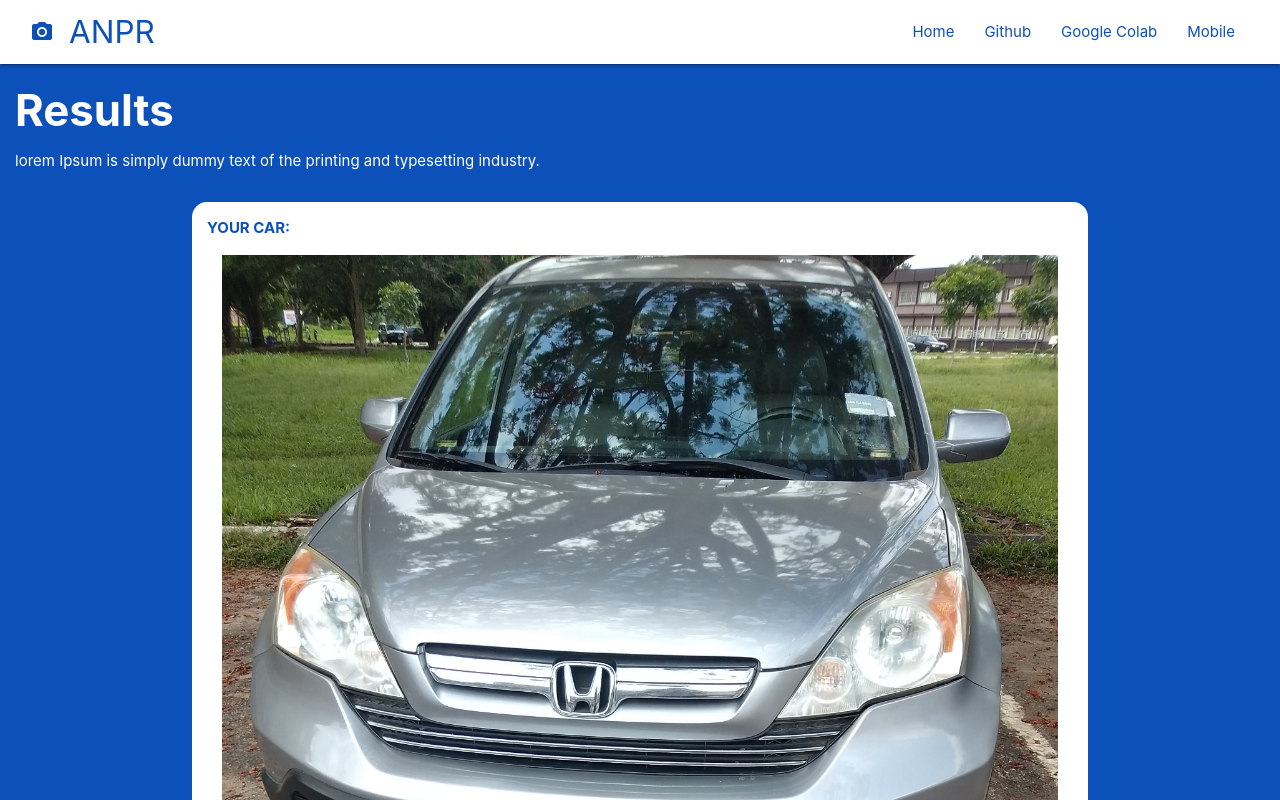
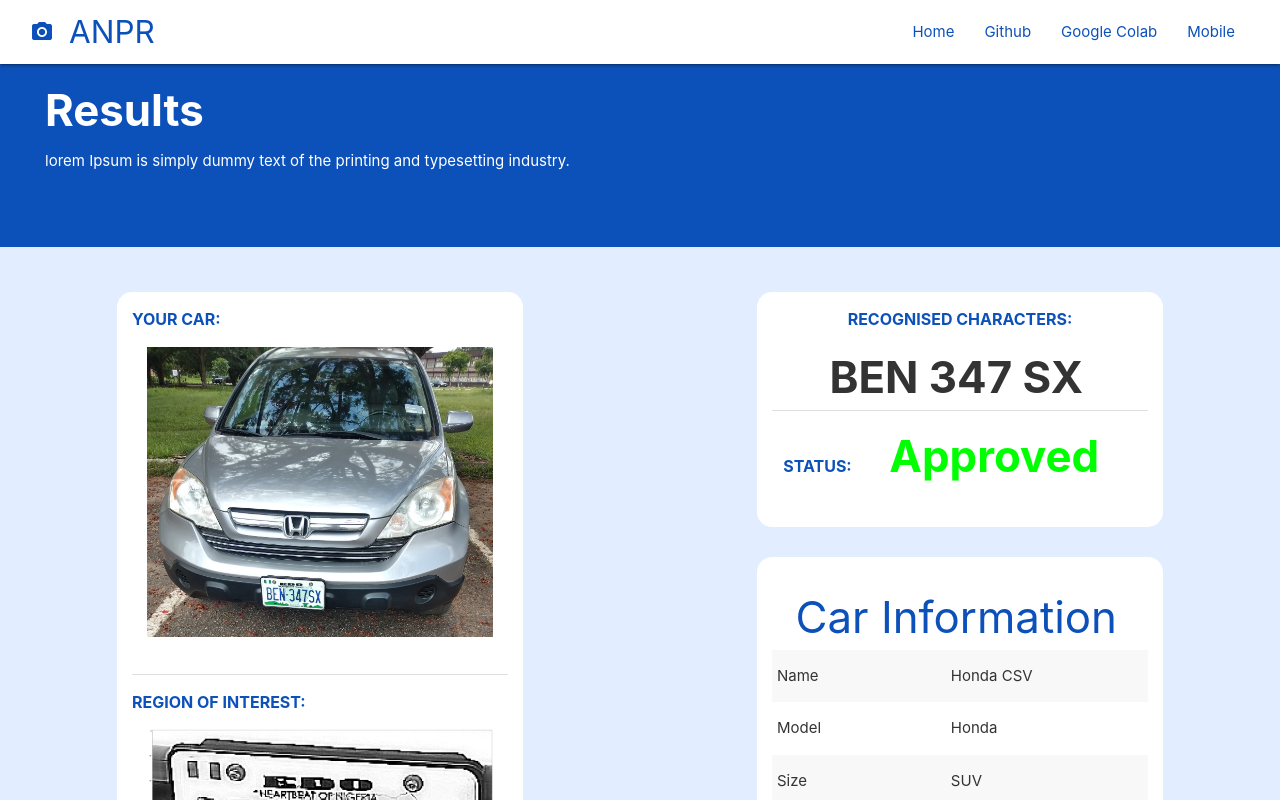
Before and after one commit to Ango-Jay/anpr-front, a React (Create React App) app: page /result in a window 1280 px wide. Shown: the top 800 px of the page. Built offline with nearby package versions, Linux system fonts and the light colour scheme.

Commit message:
added support for larger screens

```diff
--- a/src/pages/result/result.jsx
+++ b/src/pages/result/result.jsx
@@ -13,7 +13,7 @@
         <Button
           buttonIconName="delete"
           buttonFunction="Delete"
-          style={{ backgroundColor: "#af0404" }}
+          style={{ backgroundColor: "#af0404", borderRadius: "50px" }}
         />
       );
     }
@@ -29,28 +29,37 @@
             industry.
           </p>
         </div>
-
-        <div className="container">
+        <div className="result-flex-container">
+          <div className="result-background-1 result-flex-child">
+            <div className="container ">
               <div className="row">
                 <div className="col s12 result-section-border1">
                   <p className="result-specification-txt">YOUR CAR:</p>
                   <img src={carImg} className="car-img" alt="car" />
                   <div className="divider my-1"></div>
-              <p className="result-specification-txt">REGION OF INTEREST:</p>
+                  <p className="result-specification-txt">
+                    REGION OF INTEREST:
+                  </p>
                   <img src={licenseImg} className="license-img" alt="license" />
                 </div>
               </div>
             </div>
           </div>
+          <div className="result-background-2 result-flex-child">
             <div className="container">
               <div className="row negative-row-margin">
                 <div className="col s12 center-align result-section-border1">
-            <p className="result-specification-txt">RECOGNISED CHARACTERS:</p>
-            <h3 className="disp-inline-block">BEN 347 SX</h3>
+                  <p className="result-specification-txt">
+                    RECOGNISED CHARACTERS:
+                  </p>
+                  <h3 className=" landing-text-color-2 white-space-nowrap">
+                    BEN 347 SX
+                  </h3>
+                  <div className="divider"></div>
                   <div>
                     <p className="result-specification-txt">STATUS:</p>
                     <div className="result-status">
-                <h3 className="result-status-txt">Approved</h3>
+                      <h3 className="result-status-txt mx-2">Approved</h3>
                     </div>
                   </div>
                 </div>
@@ -58,7 +67,7 @@
                   <div className="center-align">
                     <h3 className="landing-text-color-1">Car Information</h3>
 
-              <table className="striped center">
+                    <table className="striped center result-table">
                       <tbody>
                         <tr>
                           <td>Name</td>
@@ -84,6 +93,9 @@
               </div>
             </div>
           </div>
+        </div>
+      </div>
+    </div>
   );
 };
 
--- a/src/styles/helpers/_helpers.scss
+++ b/src/styles/helpers/_helpers.scss
@@ -29,6 +29,10 @@
 .p-1{
 padding: 0.5rem;
 }
+.px-1{
+padding-left: 1rem;
+padding-right: 1rem;
+  }
 .mt-2{
   margin-top: 2rem;
 }
@@ -39,6 +43,10 @@
 .my-3{
   margin-bottom: 3rem;
   margin-top: 3rem;
+}
+.mx-2{
+  margin-left: 2rem;
+  margin-right: 2rem;
 }
 .remove-margin{
   margin: 0;
@@ -60,7 +68,9 @@
   }
   }
 }
-
+.white-space-nowrap{
+  white-space: nowrap;
+}
  .mb-5{
    margin-bottom: 5rem;
  }
@@ -78,6 +88,7 @@
     padding:0;
   }
  }
+
  .pt-main{
  padding: 2rem;
  @include respond(phone-sm){
--- a/src/styles/sections/_sections.scss
+++ b/src/styles/sections/_sections.scss
@@ -70,7 +70,33 @@
 }
 
 .result{
-  background-color: #f4f8ff;
+
+ background-color:#e2edff;
+  &-flex-container{
+    @include respond(tab-port-sm){
+      display: flex;
+      flex-direction: row;
+      background-color:#e2edff;
+    }
+
+  }
+  &-flex-child{
+    @include respond(tab-port-sm){
+      display: flex;
+      margin: 0;
+      width: 100%;
+      padding: 2rem;
+
+    }
+    @include respond(tab-port){
+      display: flex;
+      margin: 0;
+      width: 150%;
+      padding: 2rem;
+
+    }
+
+  }
   &-background-header{
     background-color: $landing-theme;
     //background-image:  linear-gradient( rgba(138, 138, 138, 0.5), rgba(43, 43, 43, 0.5) );
@@ -79,6 +105,24 @@
   }
   &-background-title{
     padding-left: 1rem;
+    @include respond(tab-port-sm){
+      padding-left: 3rem;
+      margin-bottom: 5rem;
+
+
+    }
+  }
+  &-background-1{
+    background-color: $landing-theme;
+    @include respond(tab-port-sm){
+      background-color:transparent;
+    }
+  }
+  &-background-2{
+    background-color: #e2edff;
+    @include respond(tab-port-sm){
+      background-color:transparent;
+    }
   }
   &-status{
     //border: 2px solid #00FF00;
@@ -99,6 +143,8 @@
     color: $landing-theme;
     font-weight: 700;
     display: inline;
+    font-size: 16px;
+
   }
   &-button{
     display:flex;
@@ -110,13 +156,19 @@
     margin: 1rem;
     padding: 1rem !important;
     border-radius: 15px;
+    @include respond(tab-port-sm){
+   min-width: 300px;
+      width: 100%;
+
+
+    }
   } &-section-border2{
     background-color: #f6f6f6;
     margin: 1rem;
     padding: 1rem !important;
     border-radius: 15px;
   }
-  &-table-style{
-    border-bottom: none;
+  &-table{
+   color: $landing-theme-2
   }
 }
```
Lines whose indentation alone changed are shown as unchanged.
